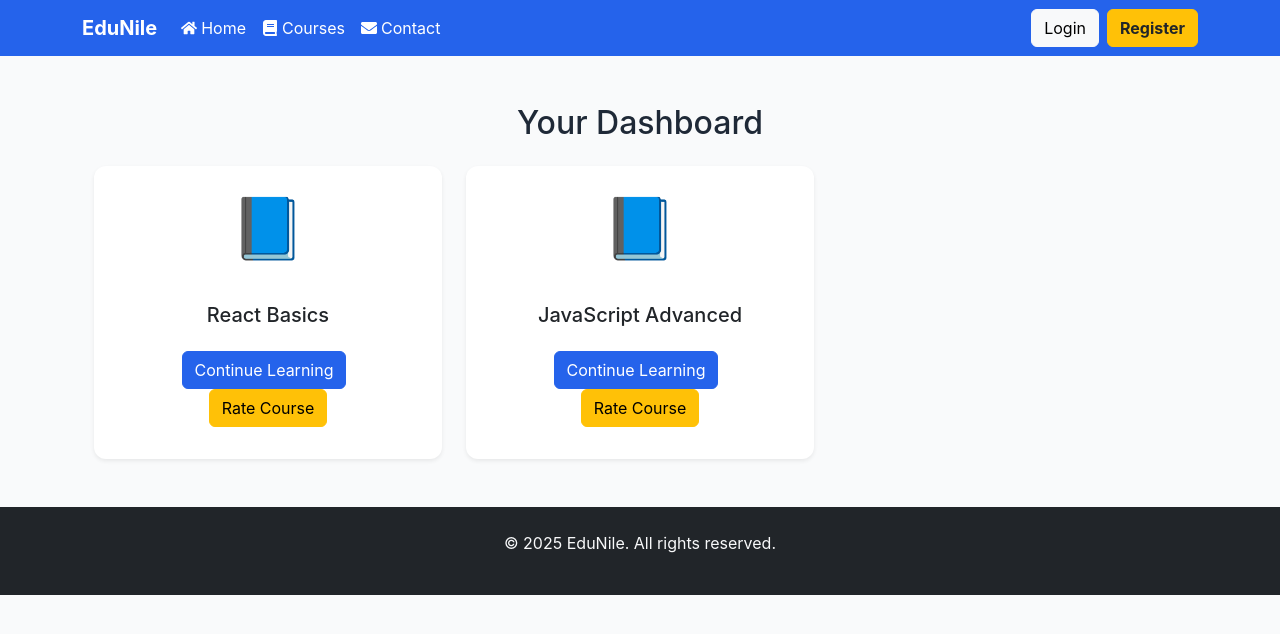
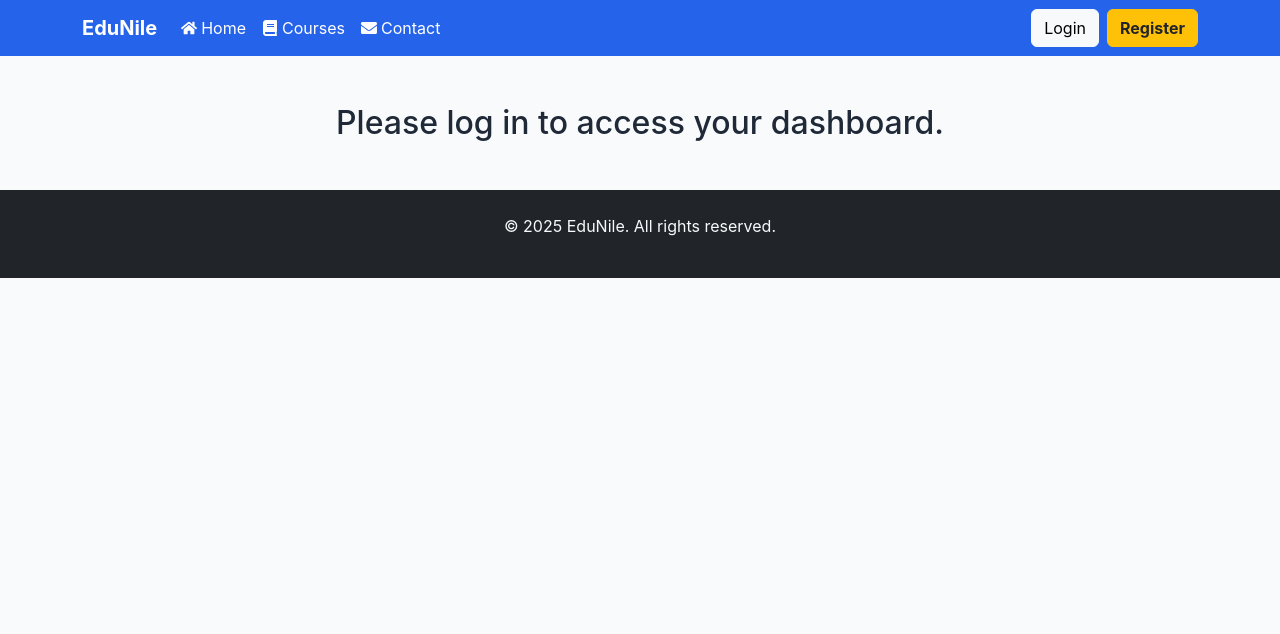
Before and after one commit to Mahmoudellawendy/EduNile, a React (Vite) app in the folder edunile/: page /dashboard in a window 1280 px wide. Shown: the top 634 px of the page. Built offline with nearby package versions, Linux system fonts and the light colour scheme.

Commit message:
add more edits

```diff
--- a/edunile/src/App.jsx
+++ b/edunile/src/App.jsx
@@ -11,13 +11,14 @@ import Register from "./pages/Register";
 import Dashboard from "./pages/Dashboard";
 import Contact from "./pages/Contact";
 
-import UserProvider from "./context/UserContext";
+import UserProvider from "./context/UserContext"; // مهم جداً
 
 export default function App() {
   return (
     <UserProvider>
       <Router>
         <Navbar />
+
         <div className="container my-5">
           <Routes>
             <Route path="/" element={<HomePage />} />
@@ -30,6 +31,7 @@ export default function App() {
             <Route path="/contact" element={<Contact />} />
           </Routes>
         </div>
+
         <Footer />
       </Router>
     </UserProvider>
--- a/edunile/src/components/Navbar.jsx
+++ b/edunile/src/components/Navbar.jsx
@@ -9,40 +9,63 @@ export default function Navbar() {
   return (
     <nav className="navbar navbar-expand-lg navbar-dark" style={{ backgroundColor: "#2563EB" }}>
       <div className="container">
-        <Link className="navbar-brand fw-bold" to="/">EduNile</Link>
-        <button className="navbar-toggler" type="button" data-bs-toggle="collapse" data-bs-target="#navbarNav">
+        <Link className="navbar-brand fw-bold" to="/">
+          EduNile
+        </Link>
+
+        <button
+          className="navbar-toggler"
+          type="button"
+          data-bs-toggle="collapse"
+          data-bs-target="#navbarNav"
+        >
           <span className="navbar-toggler-icon"></span>
         </button>
 
         <div className="collapse navbar-collapse" id="navbarNav">
           <ul className="navbar-nav me-auto mb-2 mb-lg-0">
             <li className="nav-item">
-              <Link className="nav-link d-flex align-items-center" to="/"><FaHome className="me-1" /> Home</Link>
+              <Link className="nav-link d-flex align-items-center" to="/">
+                <FaHome className="me-1" /> Home
+              </Link>
             </li>
+
             <li className="nav-item">
-              <Link className="nav-link d-flex align-items-center" to="/courses"><FaBook className="me-1" /> Courses</Link>
+              <Link className="nav-link d-flex align-items-center" to="/courses">
+                <FaBook className="me-1" /> Courses
+              </Link>
             </li>
+
+            {/* Dashboard يظهر فقط لو المستخدم داخل */}
             {currentUser && (
               <li className="nav-item">
-                <Link className="nav-link d-flex align-items-center" to="/dashboard"><FaUser className="me-1" /> Dashboard</Link>
+                <Link className="nav-link d-flex align-items-center" to="/dashboard">
+                  <FaUser className="me-1" /> Dashboard
+                </Link>
               </li>
             )}
+
             <li className="nav-item">
-              <Link className="nav-link d-flex align-items-center" to="/contact"><FaEnvelope className="me-1" /> Contact</Link>
+              <Link className="nav-link d-flex align-items-center" to="/contact">
+                <FaEnvelope className="me-1" /> Contact
+              </Link>
             </li>
           </ul>
 
-          <div className="d-flex align-items-center">
-            {currentUser ? (
+          <div className="d-flex">
+            {!currentUser ? (
               <>
-                <span className="text-light me-3">Welcome, {currentUser.name}</span>
-                <button className="btn btn-danger" onClick={logout}>Logout</button>
+                <Link className="btn btn-light me-2" to="/login">
+                  Login
+                </Link>
+                <Link className="btn btn-warning text-dark fw-bold" to="/register">
+                  Register
+                </Link>
               </>
             ) : (
-              <>
-                <Link className="btn btn-light me-2" to="/login">Login</Link>
-                <Link className="btn btn-warning text-dark fw-bold" to="/register">Register</Link>
-              </>
+              <button className="btn btn-danger" onClick={logout}>
+                Logout
+              </button>
             )}
           </div>
         </div>
--- a/edunile/src/context/UserContext.jsx
+++ b/edunile/src/context/UserContext.jsx
@@ -8,7 +8,7 @@ export default function UserProvider({ children }) {
     return savedUser ? JSON.parse(savedUser) : null;
   });
 
-  // تحديث البيانات في localStorage لما المستخدم يتغير
+  // تحديث البيانات في localStorage عند التغيير
   useEffect(() => {
     if (currentUser) {
       localStorage.setItem("currentUser", JSON.stringify(currentUser));
@@ -17,7 +17,7 @@ export default function UserProvider({ children }) {
     }
   }, [currentUser]);
 
-  // تحديث تلقائي لو حصل login/logout في تبويب آخر
+  // تحديث تلقائي لو المستخدم عمل login/logout في تبويب تاني
   useEffect(() => {
     const handleStorageChange = () => {
       const updatedUser = localStorage.getItem("currentUser");
@@ -27,17 +27,8 @@ export default function UserProvider({ children }) {
     return () => window.removeEventListener("storage", handleStorageChange);
   }, []);
 
-  // تسجيل الدخول
-  const login = (user) => {
-    setCurrentUser(user);
-    window.location.reload(); // ← تحديث تلقائي بعد تسجيل الدخول
-  };
-
-  // تسجيل الخروج
-  const logout = () => {
-    setCurrentUser(null);
-    window.location.reload(); // ← تحديث تلقائي بعد تسجيل الخروج
-  };
+  const login = (user) => setCurrentUser(user);
+  const logout = () => setCurrentUser(null);
 
   return (
     <UserContext.Provider value={{ currentUser, login, logout }}>
--- a/edunile/src/pages/Dashboard.jsx
+++ b/edunile/src/pages/Dashboard.jsx
@@ -1,27 +1,55 @@
-import coursesData from "../data/courses.json";
-import { Link } from "react-router-dom";
+import { FaBookOpen, FaUserCircle, FaTrophy, FaSignOutAlt } from "react-icons/fa";
+import { useContext } from "react";
+import { UserContext } from "../context/UserContext";
 
 export default function Dashboard() {
+  const { currentUser, logout } = useContext(UserContext);
+
+  if (!currentUser) {
+    return (
+      <div className="text-center mt-5">
+        <h2>Please log in to access your dashboard.</h2>
+      </div>
+    );
+  }
+
   return (
-    <div className="container mt-5">
-      <h2 className="mb-4 text-center">Your Dashboard</h2>
+    <div className="container my-5">
+      <div className="text-center mb-4">
+        <FaUserCircle size={80} color="#2563EB" />
+        <h2 className="mt-3">Welcome, {currentUser.name || "Student"} 👋</h2>
+        <p className="text-muted">Manage your learning progress below</p>
+      </div>
+
       <div className="row g-4">
-        {coursesData.map(course => (
-          <div className="col-12 col-sm-6 col-md-4" key={course.id}>
-            <div className="card shadow-sm h-100 text-center p-3">
-              {/* الرمز بدل الصورة */}
-              <div style={{fontSize: "60px", marginBottom: "15px"}}>{course.symbol || "📘"}</div>
-              <div className="card-body d-flex flex-column">
-                <h5 className="card-title">{course.title}</h5>
-                <p className="card-text">{course.desc || ""}</p>
-                <div className="mt-auto">
-                  <Link to={`/lesson/${course.id}`} className="btn btn-primary me-2">Continue Learning</Link>
-                  <button className="btn btn-warning">Rate Course</button>
-                </div>
-              </div>
-            </div>
+        <div className="col-md-4">
+          <div className="card shadow-sm text-center p-4">
+            <FaBookOpen size={40} color="#0D6EFD" className="mb-3" />
+            <h5>My Courses</h5>
+            <p>You are enrolled in 3 courses</p>
+            <button className="btn btn-primary w-100">View Courses</button>
           </div>
-        ))}
+        </div>
+
+        <div className="col-md-4">
+          <div className="card shadow-sm text-center p-4">
+            <FaTrophy size={40} color="#FFD700" className="mb-3" />
+            <h5>Achievements</h5>
+            <p>You’ve completed 5 lessons 🎯</p>
+            <button className="btn btn-warning w-100 text-dark">View Achievements</button>
+          </div>
+        </div>
+
+        <div className="col-md-4">
+          <div className="card shadow-sm text-center p-4">
+            <FaSignOutAlt size={40} color="#DC3545" className="mb-3" />
+            <h5>Account</h5>
+            <p>Manage your profile or log out</p>
+            <button className="btn btn-danger w-100" onClick={logout}>
+              Logout
+            </button>
+          </div>
+        </div>
       </div>
     </div>
   );
```
